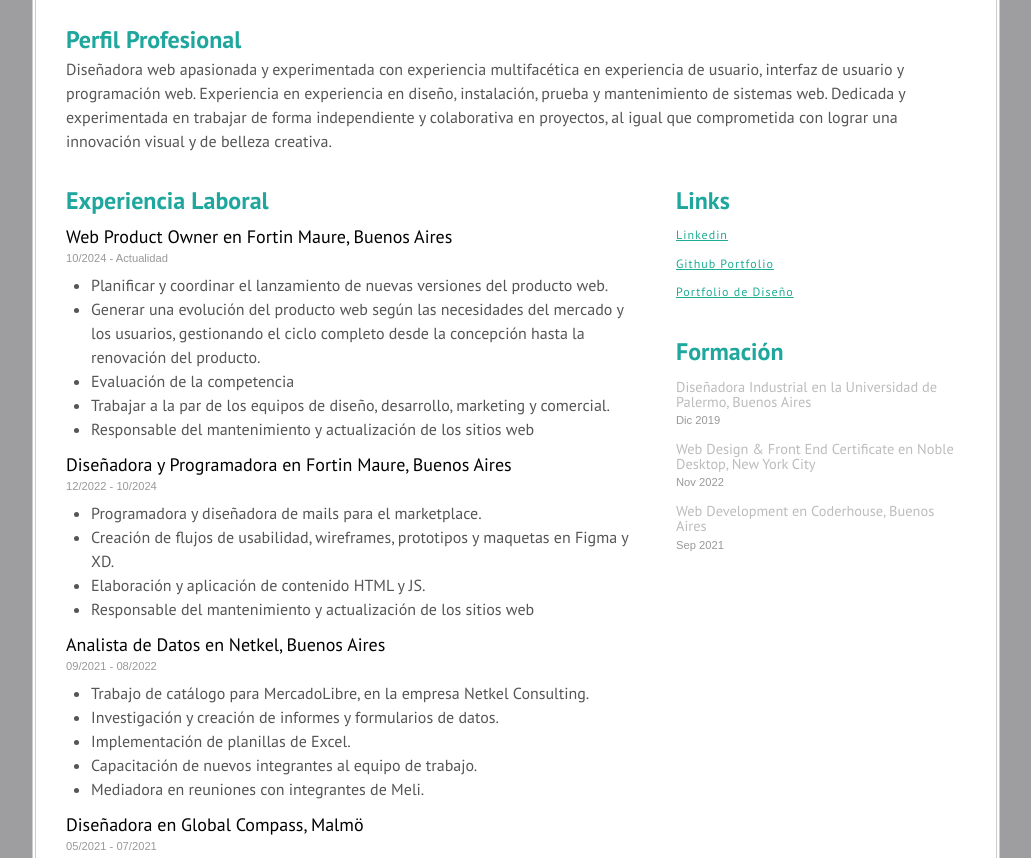
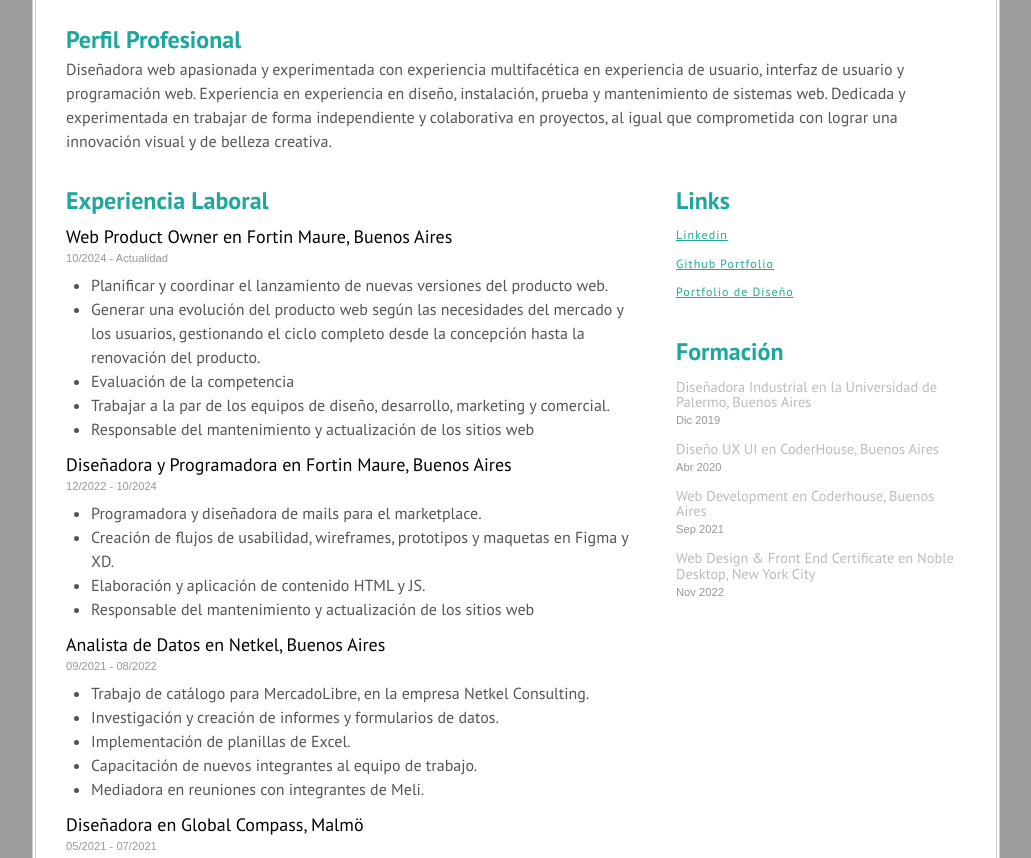
Before and after one commit to stephie-r/curriculum, a plain HTML site: page index.html in a window 1280 px wide. Shown: the part 242-1100 px from the top of the page, without its empty margins (124-1155 px from the left). Drawn offline with Linux system fonts and the light colour scheme; a web font is replaced by a local one.

Commit message:
Update index.html

```diff
--- a/index.html
+++ b/index.html
@@ -101,13 +101,18 @@
 					<h3>Diseñadora Industrial en la Universidad de Palermo, Buenos Aires</h3>
 					<p class="date">Dic 2019</p>
 					<section>
-						<h3>Web Design & Front End Certificate en Noble Desktop, New York City</h3>
-						<p class="date">Nov 2022</p>
+						<h3>Diseño UX UI en CoderHouse, Buenos Aires</h3>
+						<p class="date">Abr 2020</p>
 					</section>
 					<section>
 						<h3>Web Development en Coderhouse, Buenos Aires</h3>
 						<p class="date">Sep 2021</p>
 					</section>
+					<section>
+						<h3>Web Design & Front End Certificate en Noble Desktop, New York City</h3>
+						<p class="date">Nov 2022</p>
+					</section>
+
 				</section>
 		</main>
 	</div>
```
